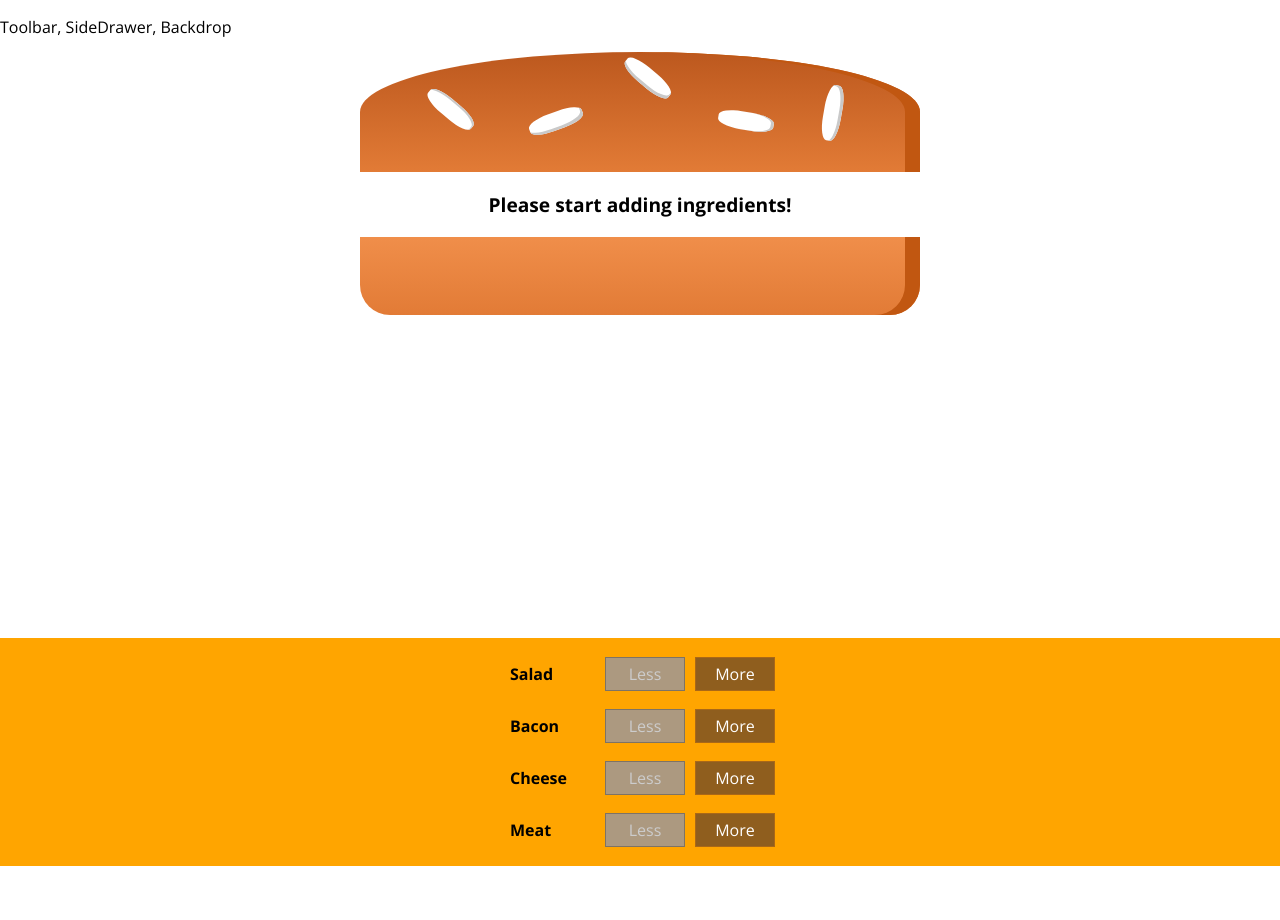
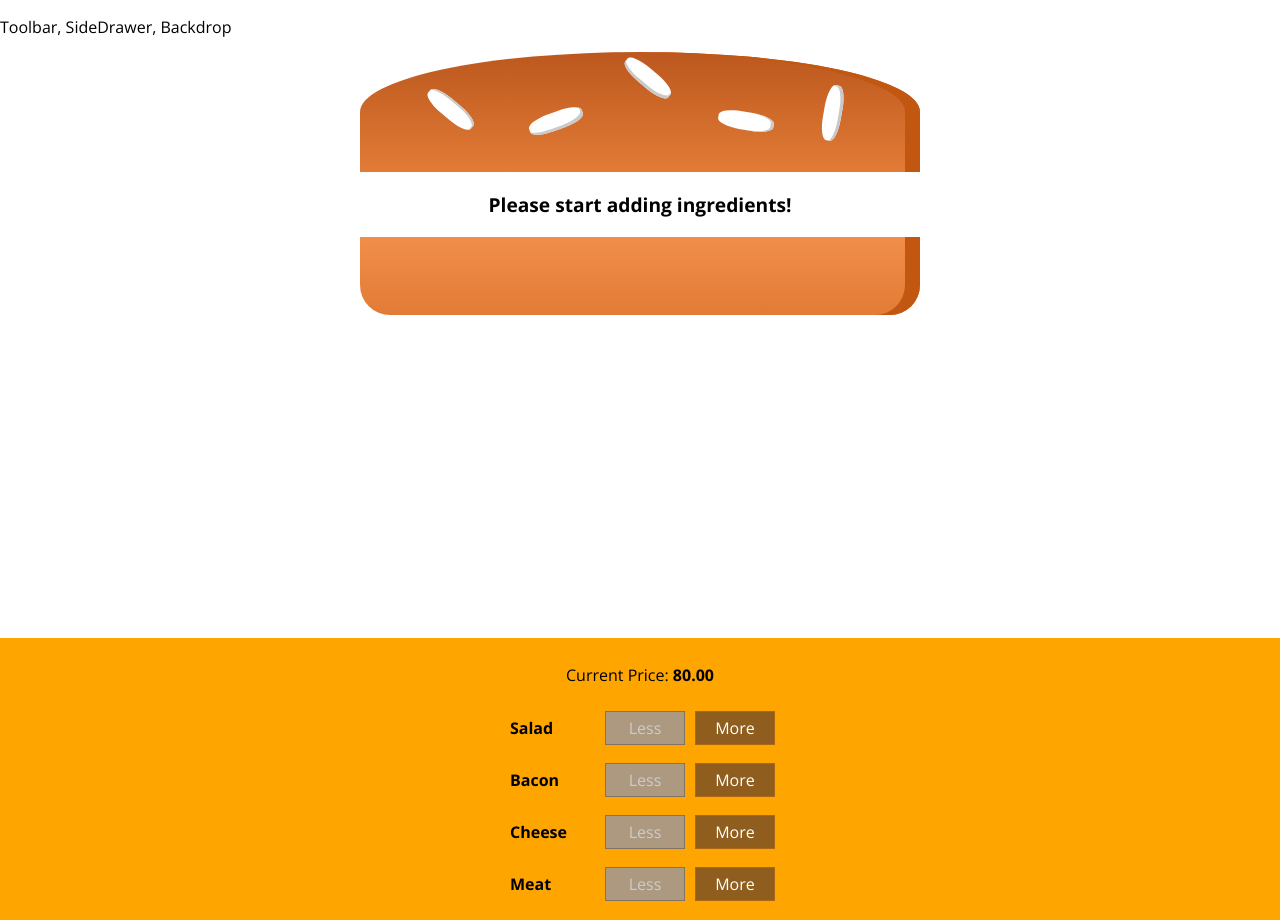
Before and after one commit to sukheja-varun/react-burger, a React (Create React App) app: page / in a window 1280 px wide. Before the commit the page ends 866 px from the top, so only its background shows below. Built offline with nearby package versions, Linux system fonts and the light colour scheme.

Commit message:
added pricing to burger builder

```diff
--- a/src/components/Burger/BuildControls/BuildControls.js
+++ b/src/components/Burger/BuildControls/BuildControls.js
@@ -2,7 +2,7 @@ import React from 'react';
 
 import Classes from './BuildControls.module.scss';
 import BuildControl from './BuildControl/BuildControl';
-import { func, object } from 'prop-types';
+import { func, object, number } from 'prop-types';
 
 const controls = [
   { label: 'Salad', type: 'salad' },
@@ -13,6 +13,9 @@ const controls = [
 
 const buildControls = props => (
   <div className={Classes.BuildControls}>
+    <p>
+      Current Price: <strong>{props.price.toFixed(2)}</strong>
+    </p>
     {controls.map(ctrl => (
       <BuildControl
         key={ctrl.label}
@@ -26,6 +29,7 @@ const buildControls = props => (
 );
 
 buildControls.propTypes = {
+  price: number.isRequired,
   disabled: object.isRequired,
   ingredientAdded: func.isRequired,
   ingredientRemoved: func.isRequired
--- a/src/containers/BurgerBuilder/BurgerBuilder.js
+++ b/src/containers/BurgerBuilder/BurgerBuilder.js
@@ -4,6 +4,12 @@ import Aux from '../../hoc/Aux';
 import Burger from '../../components/Burger/Burger';
 import BuildControls from '../../components/Burger/BuildControls/BuildControls';
 
+const INGREDIENT_PRICES = {
+  salad: 20,
+  bacon: 30,
+  cheese: 20,
+  meat: 50
+};
 class BurgerBuilder extends Component {
   state = {
     ingredients: {
@@ -11,20 +17,23 @@ class BurgerBuilder extends Component {
       bacon: 0,
       cheese: 0,
       meat: 0
-    }
+    },
+    totalPrice: 80
   };
 
   onAddIngredient = type => {
     let ingredients = { ...this.state.ingredients };
     ingredients[type]++;
-    this.setState({ ingredients });
+    const totalPrice = this.state.totalPrice + INGREDIENT_PRICES[type];
+    this.setState({ ingredients, totalPrice });
   };
 
   onRemoveIngredient = type => {
     let ingredients = { ...this.state.ingredients };
     if (ingredients[type] > 0) {
       ingredients[type]--;
-      this.setState({ ingredients });
+      const totalPrice = this.state.totalPrice - INGREDIENT_PRICES[type];
+      this.setState({ ingredients, totalPrice });
     }
   };
 
@@ -40,9 +49,10 @@ class BurgerBuilder extends Component {
       <Aux>
         <Burger ingredients={this.state.ingredients} />
         <BuildControls
+          price={this.state.totalPrice}
+          disabled={disabledInfo}
           ingredientAdded={this.onAddIngredient}
           ingredientRemoved={this.onRemoveIngredient}
-          disabled={disabledInfo}
         />
       </Aux>
     );
```
